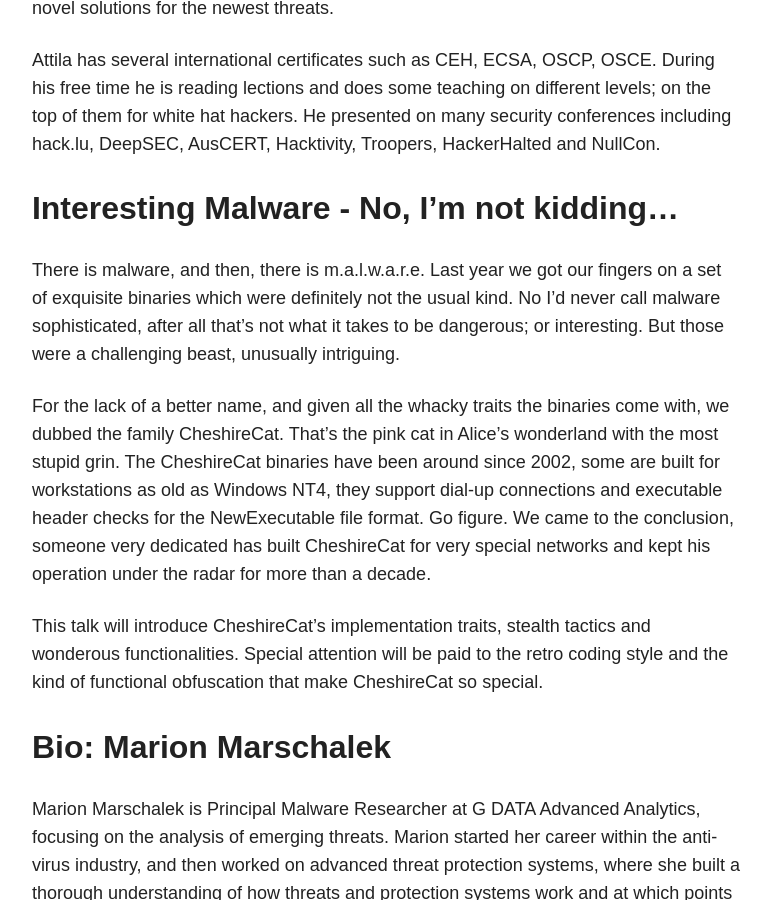
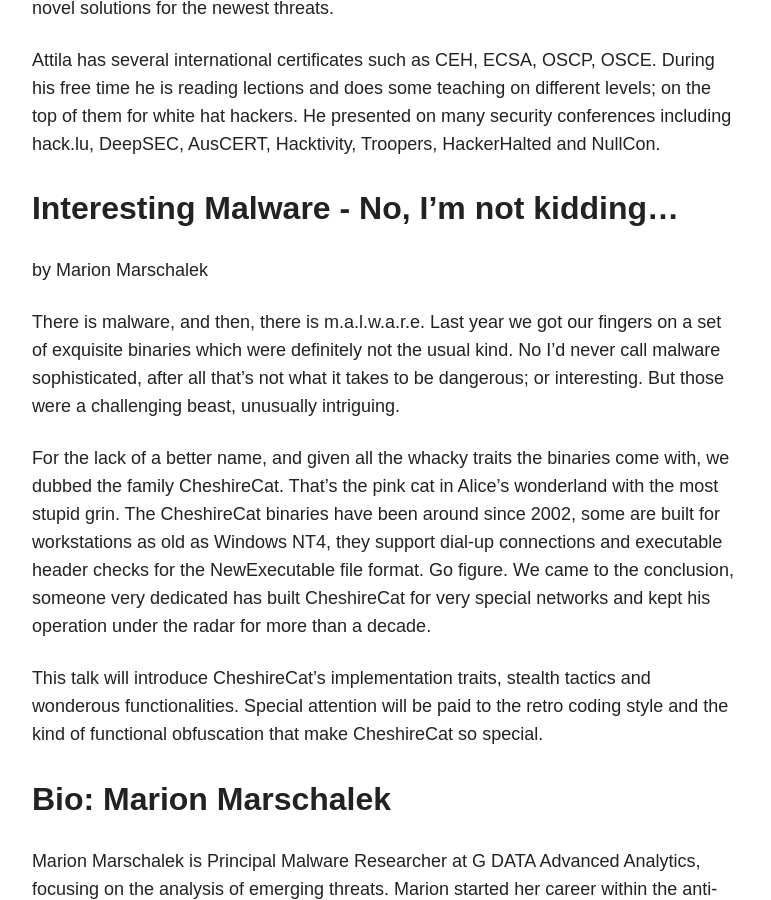
Before and after one commit to adulau/hack-lu-2016, a Jekyll site: the page built from talks/index.md, in a window 1280 px wide and 900 px high, scrolled down 4566 px. Shown: the whole window, without its empty margins (254-1025 px from the left). Built offline with Jekyll 4.4.1, drawn with Linux system fonts in a browser that asks for light colours; nearby versions of some CDN libraries.

Commit message:
added author Marion Marschalek

```diff
--- a/talks/index.md
+++ b/talks/index.md
@@ -71,6 +71,7 @@
 
 Interesting Malware - No, I'm not kidding...
 --------------------------------------------
+by Marion Marschalek
 
 There is malware, and then, there is m.a.l.w.a.r.e. Last year we got our fingers on a set of exquisite binaries which were definitely not the usual kind. No I'd never call malware sophisticated, after all that's not what it takes to be dangerous; or interesting. But those were a challenging beast, unusually intriguing.
 
```
